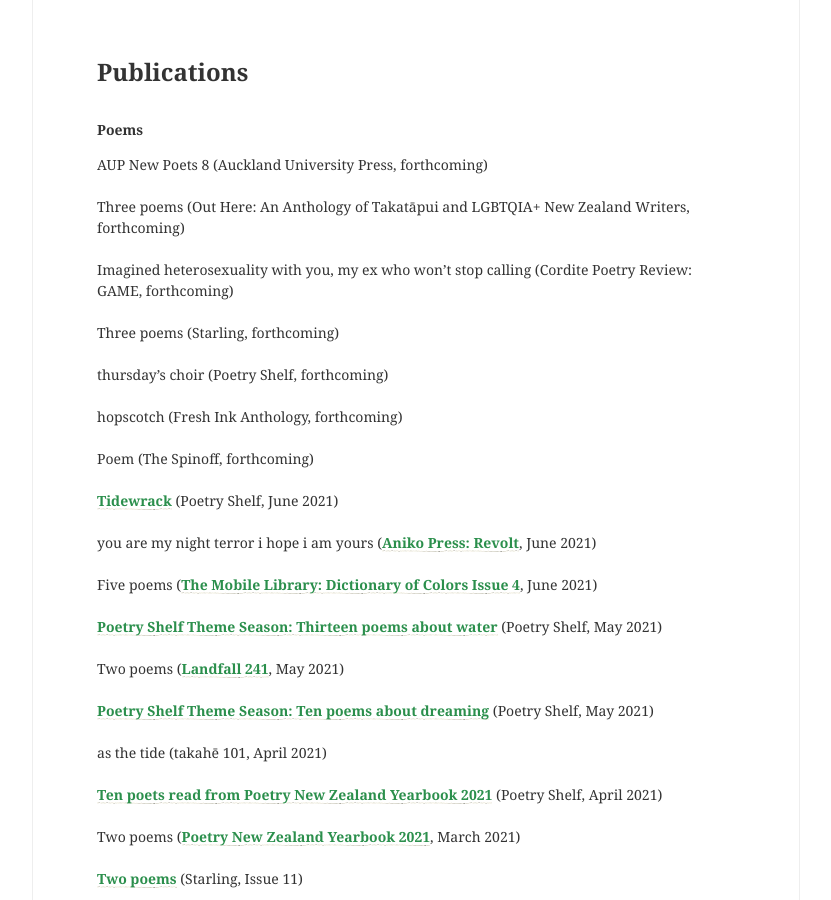
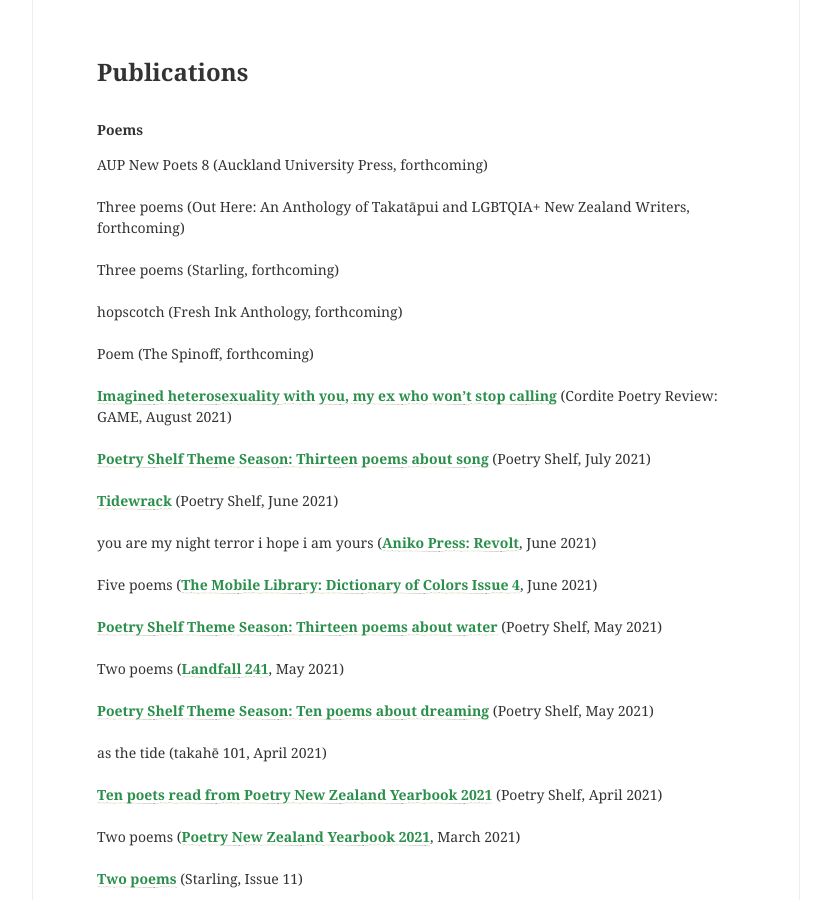
Before and after one commit to lilyholloway/lilyholloway.github.io, a Jekyll site: the page built from cv.md, in a window 1280 px wide and 900 px high, scrolled down 322 px. Shown: the whole window, without its empty margins (224-1055 px from the left). Built offline with Jekyll 4.4.1, drawn with Linux system fonts in a browser that asks for light colours; nearby versions of some CDN libraries; some of the changed text lies outside the part shown.

Commit message:
Update cv.md

```diff
--- a/cv.md
+++ b/cv.md
@@ -10,15 +10,15 @@
 <br>
 Three poems (Out Here: An Anthology of Takatāpui and LGBTQIA+ New Zealand Writers, forthcoming)<br>
 <br>
-Imagined heterosexuality with you, my ex who won't stop calling (Cordite Poetry Review: GAME, forthcoming)<br>
-<br>
 Three poems (Starling, forthcoming)<br>
-<br>
-thursday's choir (Poetry Shelf, forthcoming)<br>
 <br>
 hopscotch (Fresh Ink Anthology, forthcoming)<br>
 <br>
 Poem (The Spinoff, forthcoming)<br>
+<br>
+<b><a href="http://cordite.org.au/poetry/game/imagined-heterosexuality-with-you-my-ex-who-wont-stop-calling/">Imagined heterosexuality with you, my ex who won't stop calling</a></b> (Cordite Poetry Review: GAME, August 2021)<br>
+<br>
+<b><a href="https://nzpoetryshelf.com/2021/07/30/poetry-shelf-theme-season-thirteen-poems-about-song/">Poetry Shelf Theme Season: Thirteen poems about song</a></b> (Poetry Shelf, July 2021)<br>
 <br>
 <b><a href="https://nzpoetryshelf.com/2021/06/28/poetry-shelf-noticeboard-lily-holloways-tidewrack/">Tidewrack</a></b> (Poetry Shelf, June 2021)<br>
 <br>
@@ -129,6 +129,8 @@
 
 <b>Performances and Events</b><br>
 
+Featured Poet for the Porirua Libraries Campaign for National Poetry Day 2021<br>
+<br>
 Featured Poet for the JAFA August Qualifier, August 2021<br>
 <br>
 Performed at a Time Out Bookstore reading, July 2021<br>
```
